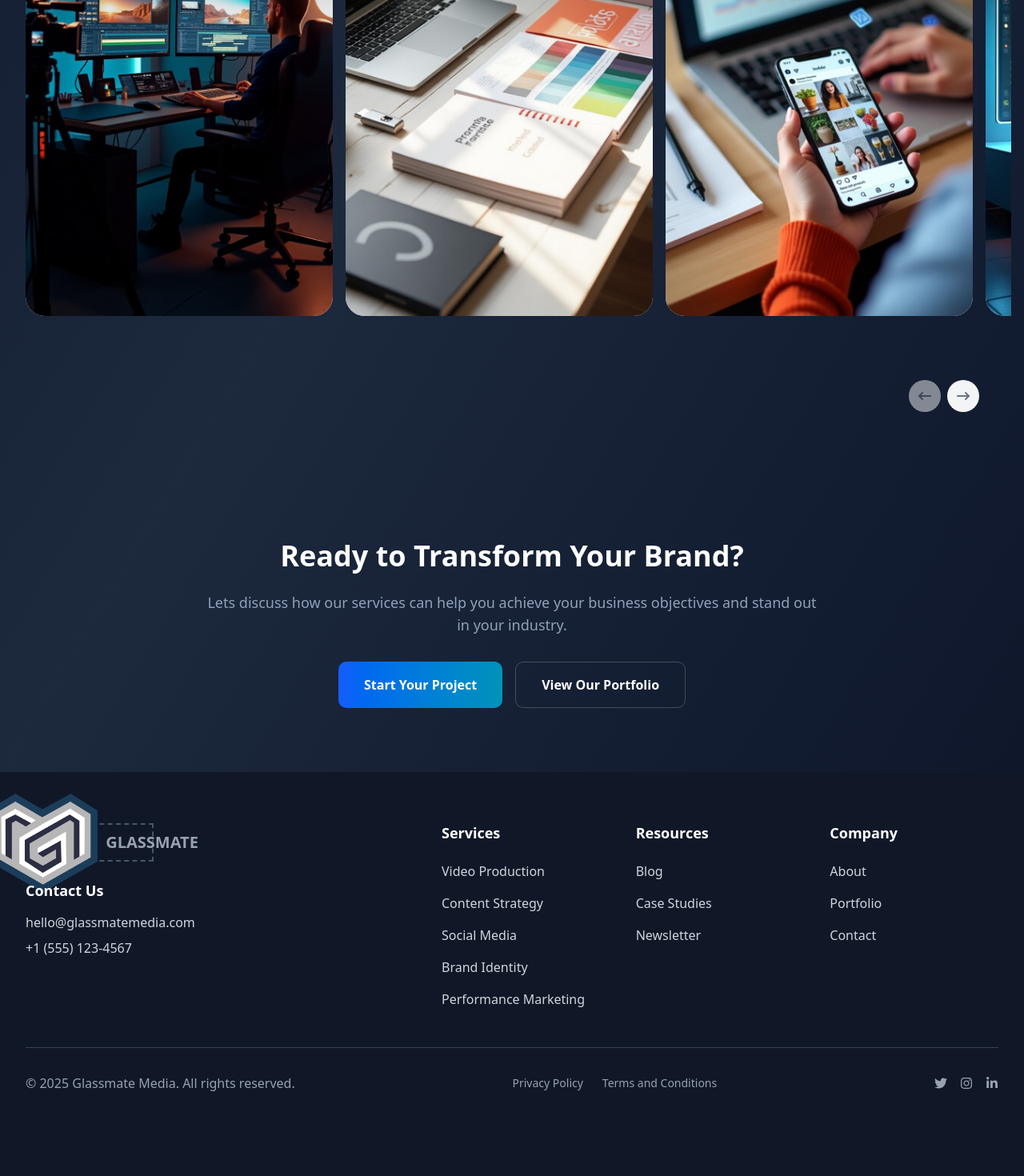
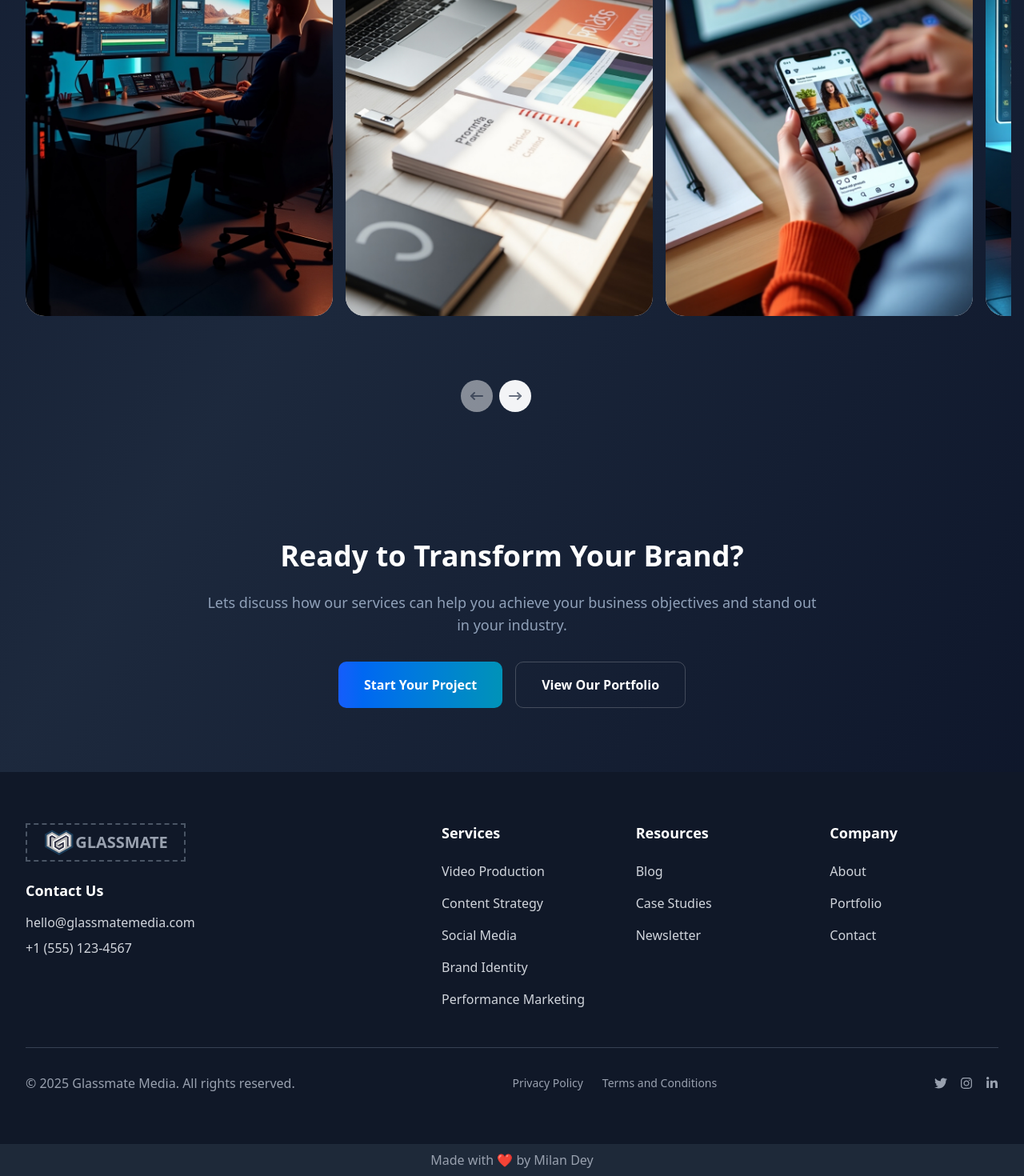
Before and after one commit to milandey2006/glassmate, a Next.js app: page /services in a window 1280 px wide. Shown: the part 1153-2623 px from the top of the page at 80% size. Before the commit the page ends 2583 px from the top, so only its background shows below. Built offline with nearby package versions, Linux system fonts and the light colour scheme.

Commit message:
corrections

```diff
--- a/app/about/page.js
+++ b/app/about/page.js
@@ -225,16 +225,16 @@ const AboutUs = () => {
                   {/* Right Content */}
                   <div className="space-y-8">
                     <div className="space-y-6">
-                      <p className="text-white font-semibold hover:text-sage-200 transition-colors duration-300" style={{"--hover-color": '#8FA68E'}}>
+                      <p className="text-white font-semibold transition-colors duration-300" style={{"--hover-color": '#8FA68E'}}>
                         Where storytelling blends with thoughtful strategy.
                       </p>
-                      <p className="text-white font-semibold hover:text-terracotta-200 transition-colors duration-300">
+                      <p className="text-white font-semibold transition-colors duration-300">
                         Where creativity meets responsibility.
                       </p>
-                      <p className="text-white font-semibold hover:text-teal-200 transition-colors duration-300">
+                      <p className="text-white font-semibold transition-colors duration-300">
                         And where every project is handled with care and intention.
                       </p>
-                      <p className="text-white font-semibold hover:text-rose-200 transition-colors duration-300">
+                      <p className="text-white font-semibold transition-colors duration-300">
                         From humble beginnings to a trusted partner for many brands.
                       </p>
                     </div>
--- a/app/page.js
+++ b/app/page.js
@@ -16,7 +16,7 @@ export default function Home() {
         <div className="font-bold text-[50px]">We Dont Just Create Content — We Create Movements.</div>
       </EnhancedHeroDemo>
       <ContainerScroll>
-        <Image
+        <img
           src="https://ui.aceternity.com/linear.webp"
           alt="Description"
           className="w-full h-full object-cover rounded-lg"
--- a/components/Footer.js
+++ b/components/Footer.js
@@ -49,8 +49,8 @@ const Footer = () => {
           {/* Logo and Contact Section */}
           <div className="md:col-span-4 lg:col-span-5">
             {/* Logo Placeholder */}
-            <div className="w-40 h-12 mb-6 flex items-center justify-center border-2 border-dashed border-gray-600">
-              <Image src={logo} alt="Glassmate Media Logo" width={160} height={48} className="object-contain" />
+            <div className="w-50 h-12 mb-6 flex items-center justify-center border-2 border-dashed border-gray-600">
+              <Image src={logo} alt="Glassmate Media Logo" width={40} height={12} className="object-contain" />
               <span className="font-bold text-xl text-gray-400"> GLASSMATE</span>
             </div>
             <h3 className="text-lg font-semibold leading-6">Contact Us</h3>
@@ -107,6 +107,9 @@ const Footer = () => {
           </div>
         </div>
       </div>
+          <div className='flex flex-col items-center justify-center py-2 bg-gray-800'>
+            <h1 className='text-gray-400'>Made with ❤️ by <a href="https://linkedin/in/milandey">Milan Dey</a></h1>
+          </div>
     </footer>
   );
 };
--- a/components/ui/animated-testimonials.jsx
+++ b/components/ui/animated-testimonials.jsx
@@ -131,7 +131,7 @@ export const AnimatedTestimonials = ({
               ))}
             </motion.p>
           </motion.div>
-          <div className="flex gap-4 pt-12 md:pt-0">
+          <div className="flex justify-center items-center gap-4 pt-12 md:pt-0">
             <button
               onClick={handlePrev}
               className="group/button flex h-7 w-7 items-center justify-center rounded-full bg-gray-100 dark:bg-neutral-800">
--- a/components/ui/apple-cards-carousel.jsx
+++ b/components/ui/apple-cards-carousel.jsx
@@ -113,7 +113,7 @@ export const Carousel = ({
             ))}
           </div>
         </div>
-        <div className="mr-10 flex justify-end gap-2">
+        <div className="mr-10 flex justify-center gap-2">
           <button
             className="relative z-40 flex h-10 w-10 items-center justify-center rounded-full bg-gray-100 disabled:opacity-50"
             onClick={scrollLeft}
```
